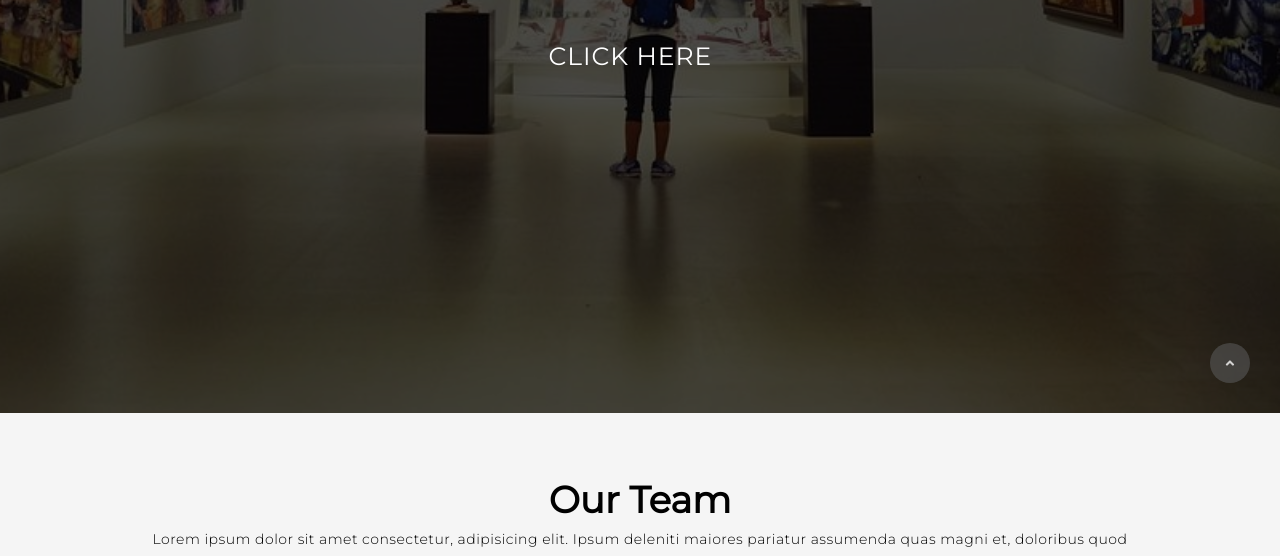
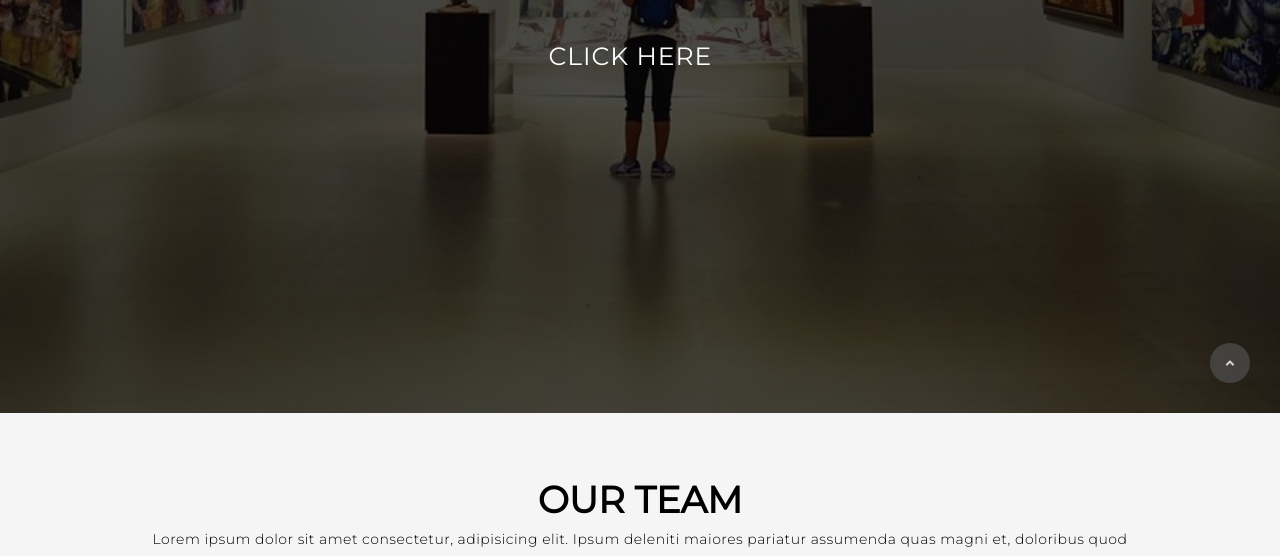
Before and after one commit to Nexliath/Le-Chevalet, a website: page efrei-3a-web-Le-Chevalet-master/client/aboutus.html in a window 1280 px wide. Shown: the part 387-943 px from the top of the page. Drawn offline with Linux system fonts and the light colour scheme.

Commit message:
Modif de la scroll bar latérale

```diff
--- a/efrei-3a-web-Le-Chevalet-master/client/aboutus.css
+++ b/efrei-3a-web-Le-Chevalet-master/client/aboutus.css
@@ -1,4 +1,27 @@
 @import 'https://fonts.googleapis.com/css?family=Montserrat:300, 400, 700&display=swap';
+
+/* Design scroll bar in the side*/
+::-webkit-scrollbar {
+    width: 8px;
+}
+
+::-webkit-scrollbar-track {
+    background-color: #fff;
+
+}
+
+::-webkit-scrollbar-thumb {
+    background: rgb(212, 199, 97);
+}
+
+.author {
+    display: flex;
+    justify-content: flex-end;
+    padding-top: 25px;
+    padding-right: 70px;
+}
+
+/* End Design scroll bar in the side*/
 
 #here{
 	color:rgb(212, 199, 97);
@@ -254,6 +277,9 @@ p {
 /* End about-cover Section */
 
 /* Team section*/
+.title{
+	text-transform: uppercase;
+}
 .article-was {
   text-align: center;
   padding: 5% 10%;
--- a/efrei-3a-web-Le-Chevalet-master/client/home.css
+++ b/efrei-3a-web-Le-Chevalet-master/client/home.css
@@ -1,4 +1,28 @@
 @import 'https://fonts.googleapis.com/css?family=Montserrat:300, 400, 700&display=swap';
+
+/* Design scroll bar in the side*/
+::-webkit-scrollbar {
+    width: 8px;
+}
+
+::-webkit-scrollbar-track {
+    background-color: #fff;
+
+}
+
+::-webkit-scrollbar-thumb {
+    background: rgb(212, 199, 97);
+}
+
+.author {
+    display: flex;
+    justify-content: flex-end;
+    padding-top: 25px;
+    padding-right: 70px;
+}
+
+/* End Design scroll bar in the side*/
+
 #here{
 	color:rgb(212, 199, 97);
 }
--- a/efrei-3a-web-Le-Chevalet-master/client/shop.css
+++ b/efrei-3a-web-Le-Chevalet-master/client/shop.css
@@ -1,4 +1,27 @@
 @import 'https://fonts.googleapis.com/css?family=Montserrat:300, 400, 700&display=swap';
+
+/* Design scroll bar in the side*/
+::-webkit-scrollbar {
+    width: 8px;
+}
+
+::-webkit-scrollbar-track {
+    background-color: #fff;
+
+}
+
+::-webkit-scrollbar-thumb {
+    background: rgb(212, 199, 97);
+}
+
+.author {
+    display: flex;
+    justify-content: flex-end;
+    padding-top: 25px;
+    padding-right: 70px;
+}
+
+/* End Design scroll bar in the side*/
 
 #here{
 	color:rgb(212, 199, 97);
```
